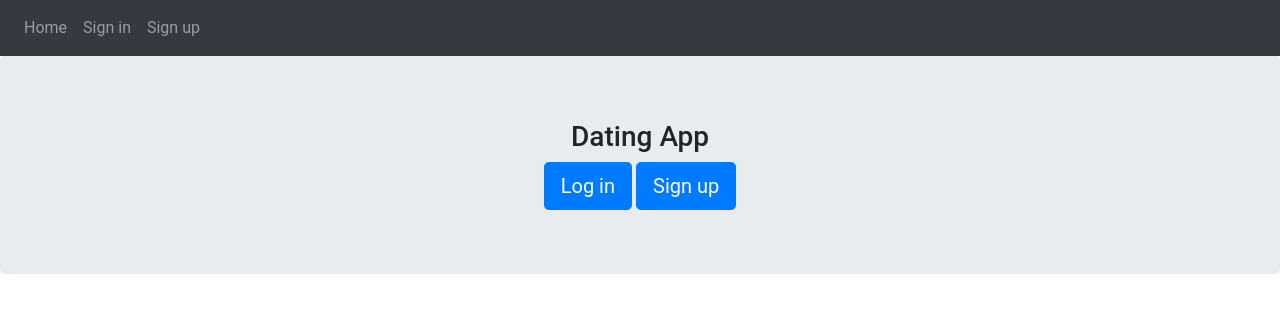
After one commit to vishnubapana/dating-app-website, a Flask app: page / in a window 1280 px wide. The commit adds this page. Shown: the top 313 px of the page. Run offline with Flask 2, Linux system fonts and the light colour scheme; some libraries are stand-ins or nearby versions.

Commit message:
added routes, models and organized files

```diff
--- a/app.py
+++ b/app.py
@@ -1,4 +1,4 @@
-from flask import Flask, render_template, request, jsonfy
+from flask import Flask, render_template, request, jsonify
 from flask_mongoengine import MongoEngine
 
 app = Flask(__name__)
@@ -6,23 +6,35 @@ app = Flask(__name__)
 app.config['MONGODB_SETTINGS'] = {
     'db' : 'dating-app',
     'host' : 'localhost',
-    'port' : '27017'
+    'port' : 27017
 }
 db = MongoEngine()
-db.init_app()
+db.init_app(app)
 
 class Users(db.Document):
     first_name = db.StringField()
     last_name = db.StringField()
     email = db.StringField()
-    password = db.StringFIeld()
+    password = db.StringField()
     def to_json(Self):
         return {"first_name" : self.first_name,
                 "last_name" : self.last_name,
                 "email" : self.email,
                 "password" : self.password}
 
-@app.route('/signUp', methods=['POST'])
+@app.route('/')
+def home():
+    return render_template('home.html')
+
+@app.route('/showsignup')
+def showSignUp():
+    return render_template('signup.html')
+
+@app.route('/showlogin')
+def showLogIn():
+    return render_template('login.html')
+
+@app.route('/bruh', methods=['POST'])
 def signUp():
     first_name = request.form['first_name']
     last_name = request.form['last_name']
--- /dev/null
+++ b/static/css/home.css
@@ -0,0 +1,37 @@
+  body {
+    font-family: 'Roboto', sans-serif;
+  }
+  .form-signin {
+    max-width: 330px;
+    padding: 15px;
+    margin: 0 auto;
+  }
+  .form-signin .form-signin-heading,
+  .form-signin .checkbox {
+    margin-bottom: 10px;
+  }
+  .form-signin .checkbox {
+    font-weight: normal;
+  }
+  .form-signin .form-control {
+    position: relative;
+    height: auto;
+    -webkit-box-sizing: border-box;
+       -moz-box-sizing: border-box;
+            box-sizing: border-box;
+    padding: 10px;
+    font-size: 16px;
+  }
+  .form-signin .form-control:focus {
+    z-index: 2;
+  }
+  .form-signin input[type="email"] {
+    margin-bottom: -1px;
+    border-bottom-right-radius: 0;
+    border-bottom-left-radius: 0;
+  }
+  .form-signin input[type="password"] {
+    margin-bottom: 10px;
+    border-top-left-radius: 0;
+    border-top-right-radius: 0;
+  }
--- a/javascript/validate.js
+++ b/static/js/validate.js
@@ -29,7 +29,7 @@ $(function () {
         submitHandler: function (form,event) {
             event.preventDefault();
             $.ajax({
-                url: '/signUp',
+                url: '/user/signup',
                 data: $(form).serialize(),
                 type: 'POST',
                 success: function(response) {
--- /dev/null
+++ b/templates/home.html
@@ -0,0 +1,42 @@
+<!DOCTYPE html>
+<html>
+
+<head>
+    <title>Python Flask Todo List App</title>
+    <link rel="stylesheet" href="https://maxcdn.bootstrapcdn.com/bootstrap/4.0.0/css/bootstrap.min.css"
+        integrity="sha384-Gn5384xqQ1aoWXA+058RXPxPg6fy4IWvTNh0E263XmFcJlSAwiGgFAW/dAiS6JXm" crossorigin="anonymous">
+    <link href="../static/css/home.css" rel="stylesheet">
+    <script src="https://ajax.googleapis.com/ajax/libs/jquery/3.5.1/jquery.min.js"></script>
+
+</head>
+
+<body>
+    <div>
+        <div class="header">
+            <nav class="navbar navbar-expand-lg navbar-dark bg-dark">
+                <div class="collapse navbar-collapse" id="navbarText">
+                    <ul class="navbar-nav mr-auto">
+                        <li class="nav-item">
+                            <a class="nav-link" href="#top">Home <span class="sr-only">(current)</span></a>
+                        </li>
+                        <li class="nav-item">
+                            <a class="nav-link" href="showlogin">Sign in</a>
+                        </li>
+                        <li class="nav-item">
+                            <a class="nav-link" href="showsignup">Sign up</a>
+                        </li>
+                    </ul>
+                </div>
+            </nav>
+        </div>
+        <div class="jumbotron">
+            <h3 class="text-center">Dating App</h3>
+            <div class="d-grid gap-2 col-6 mx-auto text-center">
+                <button class="btn btn-primary btn-lg" type="button" href="login.html">Log in</button>
+                <button class="btn btn-primary btn-lg" type="button" href="signup.html">Sign up</button>
+            </div>
+        </div>
+    </div>
+</body>
+
+</html>
```
Also changed, not shown: templates/login.html (+21 -3 lines), templates/signup.html (+28 -12 lines), user/models.py (added, +12 -0 lines), user/routes.py (added, +7 -0 lines), static/css/index.css (renamed from static/index.css).
